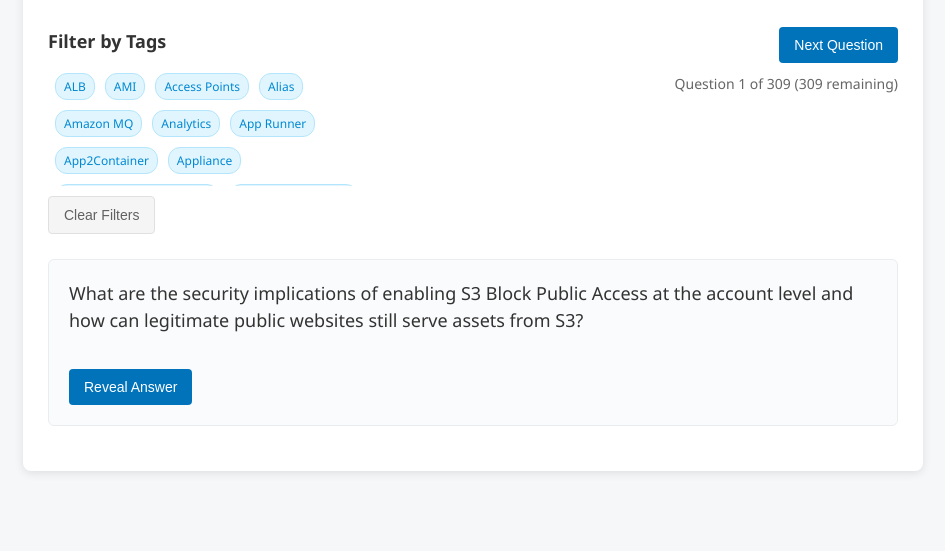
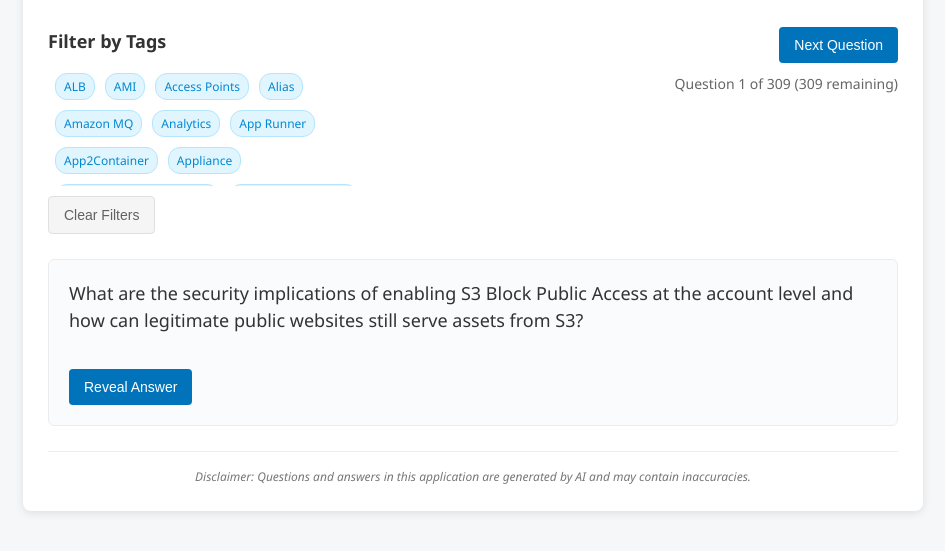
Before and after one commit to wanderdust/aws-exam-practice, a plain HTML site: page index.html in a window 1280 px wide. Shown: the part 109-660 px from the top of the page, without its empty margins (167-1112 px from the left). Drawn offline with Linux system fonts and the light colour scheme.

Commit message:
Add disclaimer

```diff
--- a/index.html
+++ b/index.html
@@ -38,6 +38,10 @@
                 <div id="answer-text" class="hidden"></div>
             </div>
         </div>
+
+        <footer class="disclaimer">
+            <p>Disclaimer: Questions and answers in this application are generated by AI and may contain inaccuracies.</p>
+        </footer>
     </div>
     <script src="main.js"></script>
 </body>
--- a/styles.css
+++ b/styles.css
@@ -228,6 +228,20 @@ button:hover {
     margin-top: 15px;
 }
 
+/* Disclaimer footer styling */
+.disclaimer {
+    margin-top: 25px;
+    text-align: center;
+    border-top: 1px solid #eee;
+    padding-top: 15px;
+}
+
+.disclaimer p {
+    font-size: 12px;
+    color: #777;
+    font-style: italic;
+}
+
 /* Utility classes */
 .hidden {
     display: none;
```
